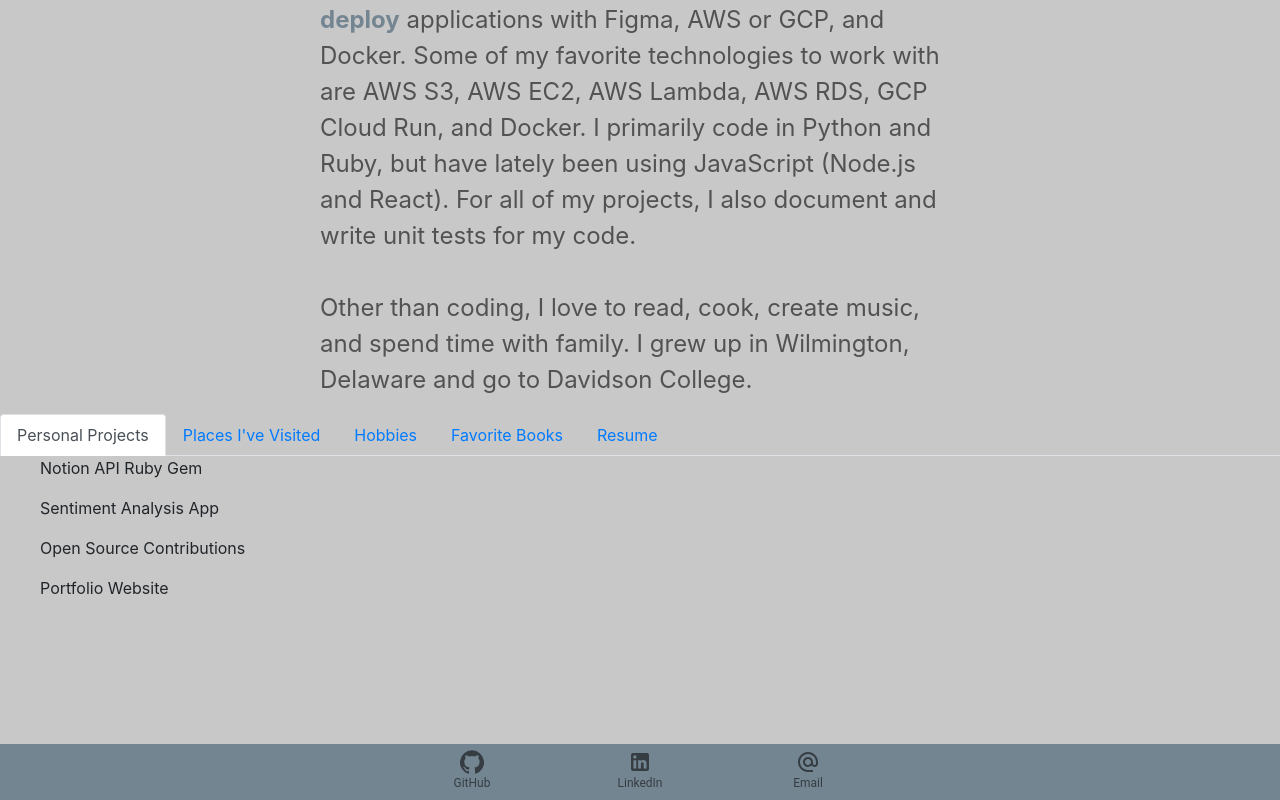
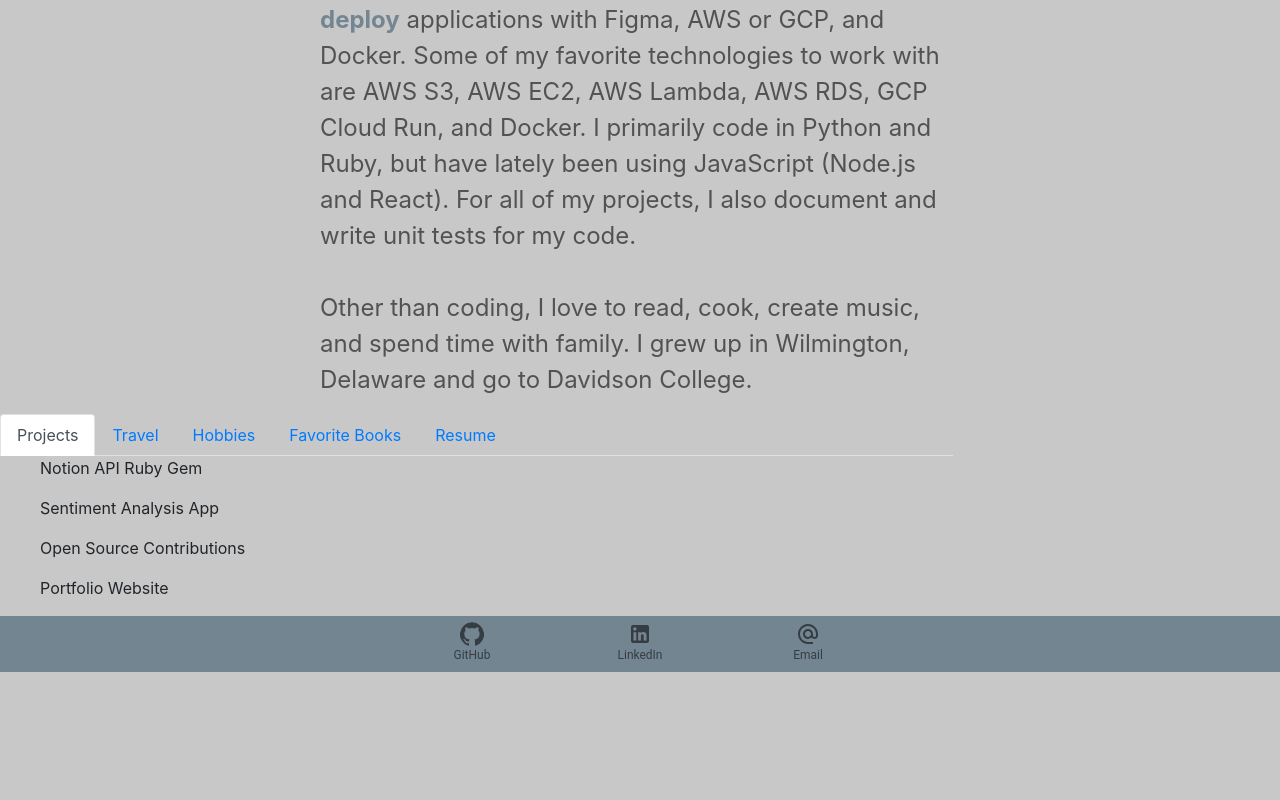
Before and after one commit to danmurphy1217/website, a React (Create React App) app: page /about in a window 1280 px wide. Shown: the part 536-1336 px from the top of the page. After the commit the page ends 1208 px from the top, so only its background shows below. Built offline with nearby package versions, Linux system fonts and the light colour scheme.

Commit message:
minor updates to global and component styles

```diff
--- a/src/components/AboutMain.js
+++ b/src/components/AboutMain.js
@@ -13,20 +13,20 @@ const TabContainer = styled(Tabs)`
 
 export default function AboutMain() {
   const ListGroupItemsPlaintext = [
-    "Personal Projects",
-    "Places I've Visited",
+    "Projects",
+    "Travel",
     "Hobbies",
     "Favorite Books",
     "Resume"
   ];
   const ListGroupContentsPlaintext = {
-    "Personal Projects": [
+    Projects: [
       "Notion API Ruby Gem",
       "Sentiment Analysis App",
       "Open Source Contributions",
       "Portfolio Website",
     ],
-    "Places I've Visited": [
+    Travel: [
       "Kfir Yasif, Israel",
       "San Francisco, CA",
       "Denmark, Copenhagen",
@@ -41,29 +41,19 @@ export default function AboutMain() {
     Resume: ["LINK IT"]
   };
 
-  const ContentsFor = (items) => {
+  const formattingFor = (items) => {
     const contents = items.map((item) => {
       return <ul>{item}</ul>;
     });
     return contents;
   };
 
-  const DefaultKeyColors = {
-    "Personal Projects": { background: "white", text: "#525252" },
-    "Places I've Visited": { background: "white", text: "#525252" },
-    Hobbies: { background: "white", text: "#525252" },
-    "Favorite Books": { background: "white", text: "#525252" },
-    Resume: { background: "white", text: "#525252" }
-  };
-
-  const [color, setColor] = useState(DefaultKeyColors);
-
   const ListGroupItemsFormatted = ListGroupItemsPlaintext.map(
     (itemPlaintext) => {
       return (
         <Tab eventKey={itemPlaintext} title={itemPlaintext}>
           <div>
-            {ContentsFor(ListGroupContentsPlaintext[itemPlaintext])}
+            {formattingFor(ListGroupContentsPlaintext[itemPlaintext])}
           </div>
         </Tab>
       );
@@ -71,12 +61,8 @@ export default function AboutMain() {
   );
 
   return (
-    <Row
-      style={{
-        paddingBottom: "10%",
-      }}
-    >
-      <Col sm={12} style={{alignItems: "center"}}>
+    <Row>
+      <Col sm={9}>
         <TabContainer>{ListGroupItemsFormatted}</TabContainer>
       </Col>
     </Row>
--- a/src/components/extras/buildProjectSidebar.js
+++ b/src/components/extras/buildProjectSidebar.js
@@ -20,7 +20,7 @@ const useStyles = makeStyles((theme) => ({
     height: "auto",
     color: "#5C5C5C",
     fontWeight: "bold",
-    fontSize: "20px"
+    fontSize: "20px",
   },
   nested: {
     paddingLeft: theme.spacing(4),
@@ -149,7 +149,7 @@ function SidebarWith({ companyDetails }) {
         if (projectClicked[project.label]) {
           const requirements = [];
           project.meta.projectRequirements.forEach((p) => {
-            requirements.push(<li >{p}</li>);
+            requirements.push(<li>{p}</li>);
           });
           const techStack = [];
           project.meta.techStack.forEach((p) => {
--- a/src/styles/Global.js
+++ b/src/styles/Global.js
@@ -9,8 +9,7 @@ export const Global = createGlobalStyle`
 
 
     code {
-        font-family: source-code-pro, Menlo, Monaco, Consolas, 'Courier New',
-        monospace;
+        font-family: source-code-pro, Menlo, Monaco, Consolas, 'Courier New', monospace;
     }
 
 
@@ -39,10 +38,8 @@ export const Global = createGlobalStyle`
     }
 `;
 
-
 const Container = styled.div`
-    position: relative;
-    min-height: 100vh;
+  position: relative;
 `;
 
 export default Container;
```
Also changed, not shown: 2 other files (tests, documents, lock files or other folders).
